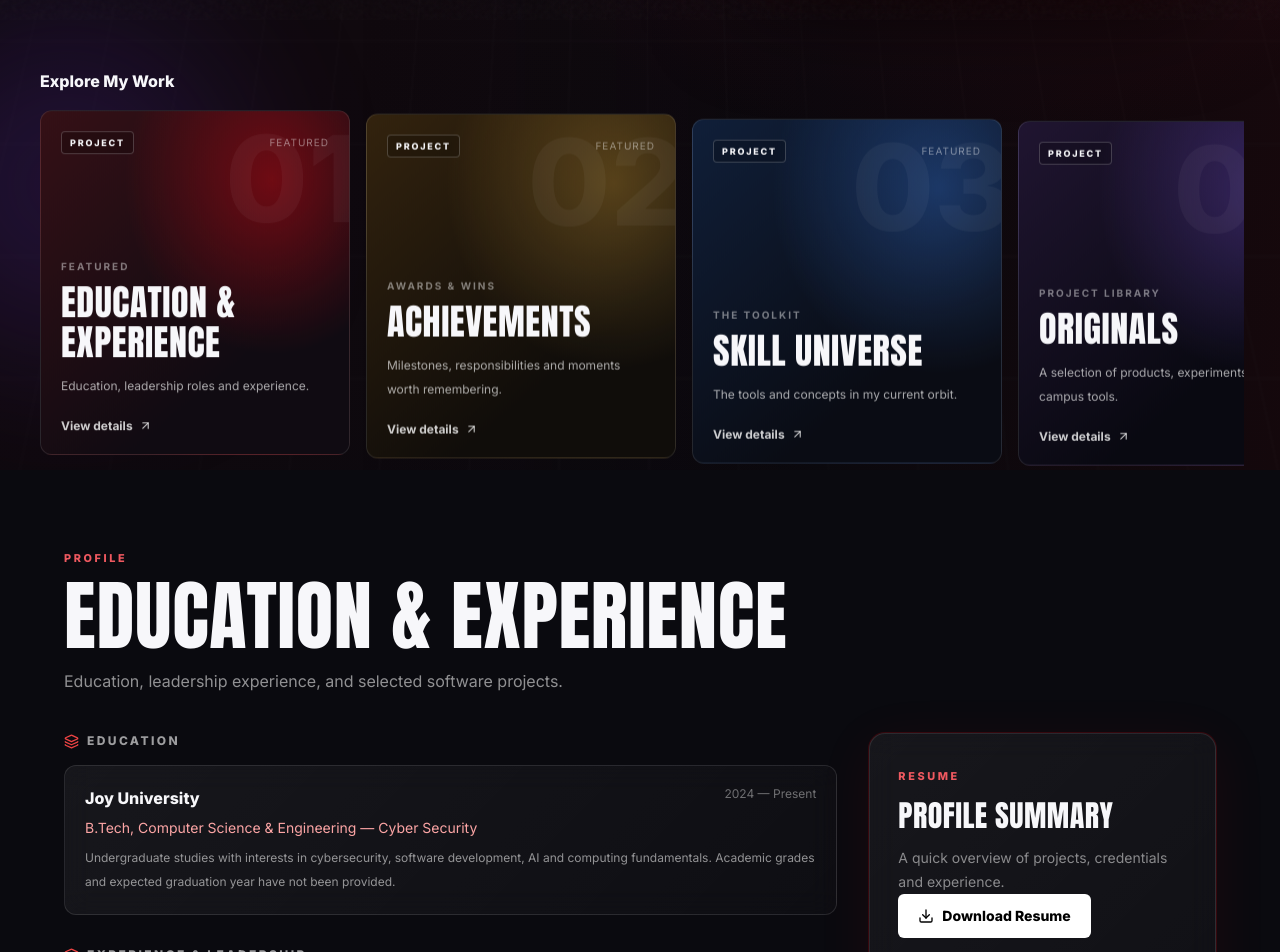
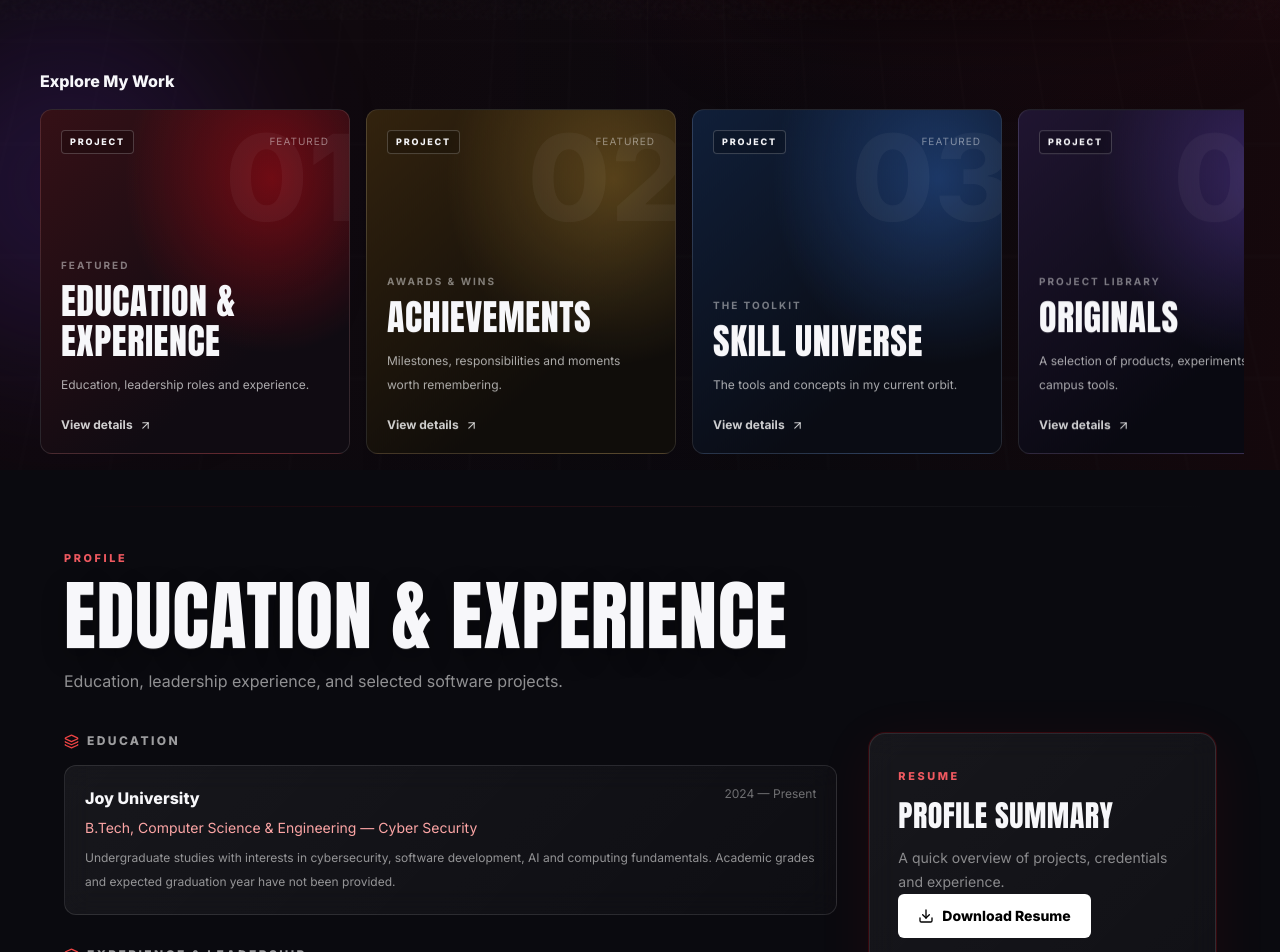
Before and after one commit to asakiran2307/protfolio, a React (Vite) app: page / in a window 1280 px wide. Shown: the part 780-1732 px from the top of the page. Built offline with nearby package versions, Linux system fonts and the light colour scheme; the HTML template or start-up script is replaced by a standard one.

Commit message:
Add cohesive 3D interactions across portfolio sections

```diff
--- a/src/index.css
+++ b/src/index.css
@@ -35,3 +35,24 @@
 @keyframes introLoad{0%,100%{opacity:.2;transform:scaleX(.65)}50%{opacity:1;transform:scaleX(1)}}
 @media(max-width:767px){.intro-ring-one{width:78vw;height:78vw}.intro-ring-two{width:61vw;height:61vw}.intro-stars{opacity:.22}}
 @media(prefers-reduced-motion:reduce){.intro-stars,.intro-ring-one,.intro-ring-two,.intro-monogram-shine,.intro-loading-line{animation:none!important}.intro-halo{filter:none}}
+
+
+/* Portfolio sections: consistent depth and interaction — intro scene intentionally untouched */
+main:not(.intro-scene) .section-wrap{position:relative;isolation:isolate;perspective:1200px}
+main:not(.intro-scene) .section-wrap:before{content:"";position:absolute;left:clamp(1.1rem,5vw,4.5rem);right:clamp(1.1rem,5vw,4.5rem);top:2.25rem;height:1px;pointer-events:none;background:linear-gradient(90deg,transparent,rgba(229,9,20,.24),rgba(255,255,255,.09),transparent);opacity:.55}
+main:not(.intro-scene) .glass{transform-style:preserve-3d;transition:transform .32s cubic-bezier(.2,.8,.2,1),border-color .32s,box-shadow .32s,background .32s}
+main:not(.intro-scene) .glass:hover{border-color:rgba(255,90,110,.34);box-shadow:0 18px 48px rgba(0,0,0,.3),0 0 28px rgba(229,9,20,.07)}
+main:not(.intro-scene) .poster{transform:perspective(1000px) rotateX(0deg) rotateY(0deg) translateZ(0);will-change:transform}
+main:not(.intro-scene) .poster:hover{transform:perspective(1000px) rotateX(2deg) rotateY(-4deg) translateY(-8px) translateZ(12px) scale(1.018)}
+main:not(.intro-scene) .skill-chip{position:relative;transform-style:preserve-3d;box-shadow:0 4px 0 rgba(255,255,255,.025)}
+main:not(.intro-scene) .skill-chip:hover{transform:translateY(-4px) translateZ(10px) rotateX(4deg);box-shadow:0 12px 24px rgba(0,0,0,.25),0 0 20px rgba(229,9,20,.08)}
+main:not(.intro-scene) .section-title{text-shadow:0 1px 0 rgba(255,255,255,.12),0 8px 24px rgba(0,0,0,.32)}
+main:not(.intro-scene) article.glass,main:not(.intro-scene) .profile-tile .relative.aspect-square{backface-visibility:hidden}
+main:not(.intro-scene) button,main:not(.intro-scene) a{ -webkit-tap-highlight-color:transparent}
+main:not(.intro-scene) button:active,main:not(.intro-scene) a:active{transform:translateY(1px)}
+#journey article.glass{box-shadow:inset 0 1px 0 rgba(255,255,255,.08),0 22px 60px rgba(0,0,0,.22)}
+#about .aspect-\[4\/5\]{box-shadow:12px 14px 0 rgba(229,9,20,.035),0 28px 70px rgba(0,0,0,.3)}
+#contact .relative{transform-style:preserve-3d}
+#contact h2{text-shadow:0 1px 0 #888,0 3px 0 #444,0 10px 30px rgba(0,0,0,.55)}
+@media(max-width:767px){main:not(.intro-scene) .section-wrap:before{left:1.1rem;right:1.1rem;top:1.7rem}main:not(.intro-scene) .poster:hover{transform:translateY(-3px) scale(1.005)}main:not(.intro-scene) .glass:hover{box-shadow:0 10px 28px rgba(0,0,0,.22)}}
+@media(prefers-reduced-motion:reduce){main:not(.intro-scene) .glass,main:not(.intro-scene) .poster,main:not(.intro-scene) .skill-chip{transition:none!important;transform:none!important}}
```
